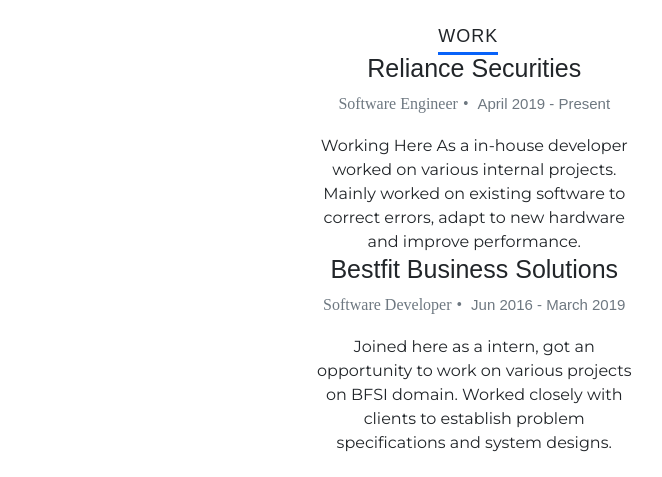
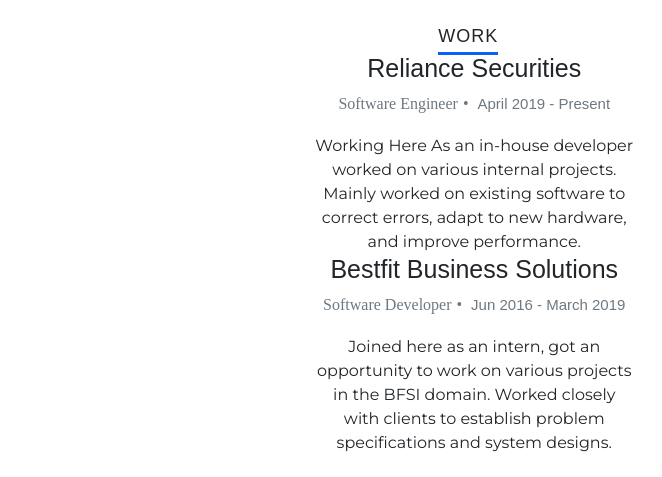
Before and after one commit to vivekchaursia/Gatsby-Demo, a Gatsby site: page / in a window 1280 px wide. Shown: the part 1500-1977 px from the top of the page, without its empty margins (158-820 px from the left). Built offline with nearby package versions, Linux system fonts and the light colour scheme; Gatsby itself is replaced by a stand-in of ours.

Commit message:
Update App.jsx
grammer check

```diff
--- a/src/components/App.jsx
+++ b/src/components/App.jsx
@@ -28,13 +28,13 @@
         company:'Reliance Securities',
         title:'Software Engineer',
         years:'April 2019 - Present',
-        description:'Working Here As a in-house developer worked on various internal projects. Mainly worked on existing software to correct errors, adapt to new hardware and improve performance.',
+        description:'Working Here As an in-house developer worked on various internal projects. Mainly worked on existing software to correct errors, adapt to new hardware, and improve performance.',
       },
       {
         company:'Bestfit Business Solutions',
         title:'Software Developer',
         years:'Jun 2016 - March 2019',
-        description:'Joined here as a intern, got an opportunity to work on various projects on BFSI domain. Worked closely with clients to establish problem specifications and system designs. ',
+        description:'Joined here as an intern, got an opportunity to work on various projects in the BFSI domain. Worked closely with clients to establish problem specifications and system designs. ',
       },
     ],
     skills: [
```
